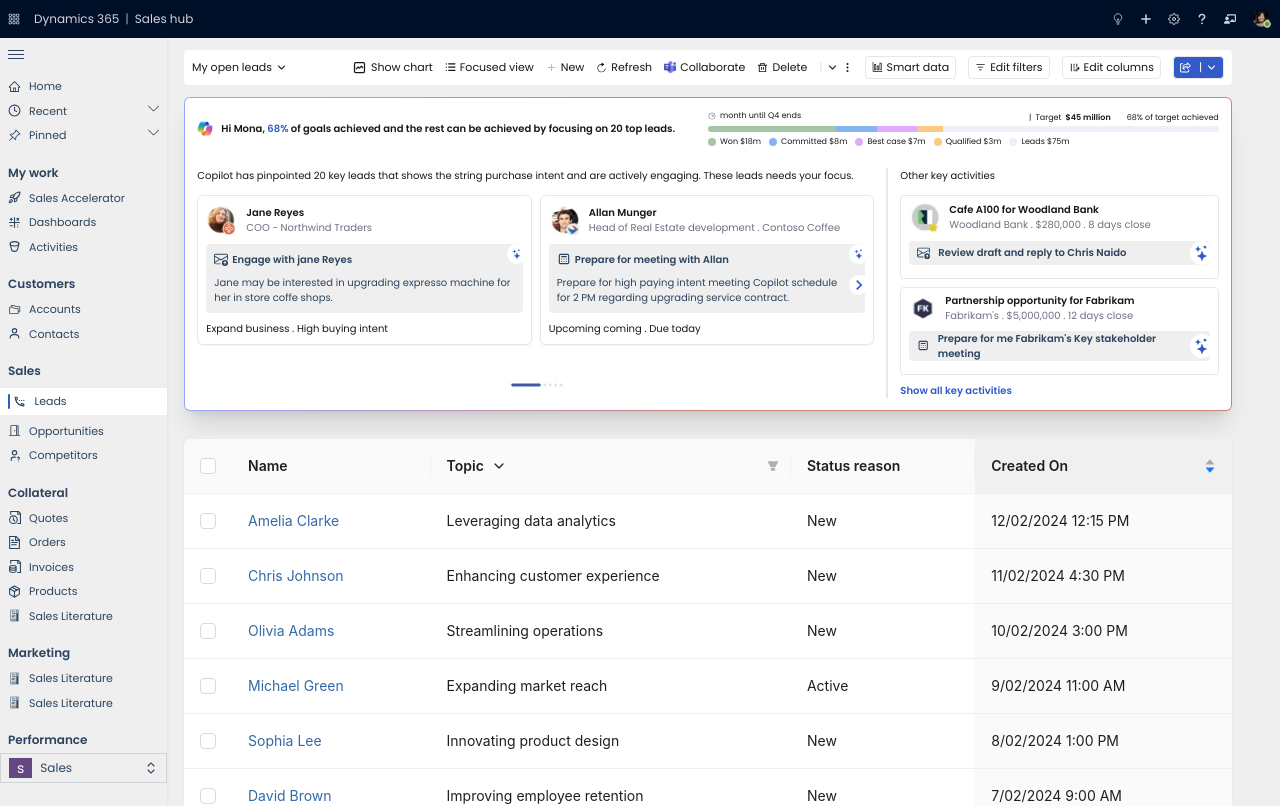
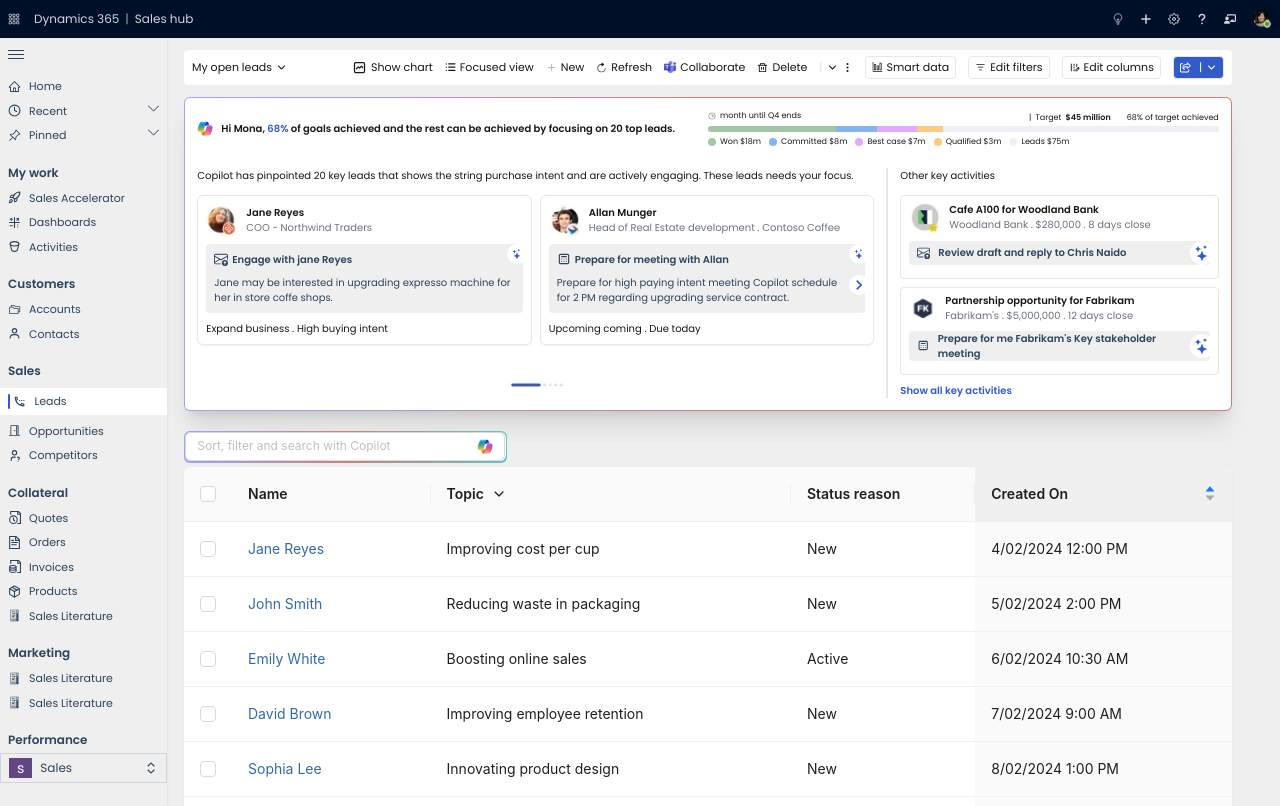
Before and after one commit to Godswillcode/workergen-interview, a Next.js app: page / in a window 1280 px wide. Shown: the top 806 px of the page. Built offline with nearby package versions, Linux system fonts and the light colour scheme.

Commit message:
lead details

```diff
--- /dev/null
+++ b/app/components/LeadDetails.tsx
@@ -0,0 +1,16 @@
+import { IModalProp } from "../types";
+import { Modal } from "antd";
+
+export const LeadDetails = ({ open, handleClose }: IModalProp) => {
+  return (
+    <Modal
+      open={open}
+      onCancel={() => handleClose()}
+      footer={null}
+      style={{ top: 15 }}
+      title=""
+    >
+      <h3>Hello</h3>
+    </Modal>
+  );
+};
--- a/app/components/LeadTable.tsx
+++ b/app/components/LeadTable.tsx
@@ -1,19 +1,28 @@
-import { Table } from "antd";
+import { Table, Input } from "antd";
 import { leadList, leadProps } from "../constant/index";
 import { useState } from "react";
 import type { TableColumnsType } from "antd";
 import dayjs from "dayjs";
 import { IoIosArrowDown } from "react-icons/io";
+import Image from "next/image";
+import anaLysisLogo from "../images/logoAnalysis.png";
 
 export const LeadTable = () => {
   const [selectedRows, setSelectedRows] = useState<React.Key[]>([]);
+  const [searchTerm, setSearchTerm] = useState<string>("");
 
-  const topicFilters = Array.from(
-    new Set(leadList.map((item) => item.topic))
-  ).map((topic) => ({
-    text: topic,
-    value: topic,
-  }));
+  //   const topicFilters = Array.from(
+  //     new Set(leadList.map((item) => item.topic))
+  //   ).map((topic) => ({
+  //     text: topic,
+  //     value: topic,
+  //   }));
+
+  const searchFilteredData = leadList.filter((item) =>
+  Object.values(item).some((value) =>
+    String(value).toLowerCase().includes(searchTerm.toLowerCase())
+  )
+);
 
   const columns: TableColumnsType<leadProps> = [
     {
@@ -31,10 +40,10 @@
       ),
       dataIndex: "topic",
       key: "topic",
-      filters: topicFilters,
-      onFilter: (value, record) =>
-        (record.topic || "").indexOf(value as string) === 0,
-      filterIcon: false,
+      //   filters: topicFilters,
+      //   onFilter: (value, record) =>
+      //     (record.topic || "").indexOf(value as string) === 0,
+      //   filterIcon: false,
     },
     {
       title: "Status reason",
@@ -45,7 +54,7 @@
       title: "Created On",
       dataIndex: "createdOn",
       key: "createdOn",
-      defaultSortOrder: "descend",
+      defaultSortOrder: "ascend",
       sorter: (a, b) =>
         dayjs(a.createdOn).valueOf() - dayjs(b.createdOn).valueOf(),
     },
@@ -61,11 +70,25 @@
 
   return (
     <div>
+      <div  style={{ width: "20.2rem" }} className="relative text-[12px] mt-5 p-[1.3px] rounded-md bg-gradient-to-r from-[#9BA5FF] via-[#ce8178] to-[#62C4C3]">
+      <div className="bg-white rounded-md">
+        <Input
+          placeholder="Sort, filter and search with Copilot"
+          allowClear
+          style={{ width: "20rem" }}
+          suffix={<Image src={anaLysisLogo} alt="logo" className="h-4 w-4" />}
+          //   onPressEnter={(e) => setSearchTerm(e.currentTarget.value)}
+
+          onChange={(e) => setSearchTerm(e.target.value)}
+         className="text-[12px] "
+        />
+      </div>
+      </div>
       <Table
         rowSelection={rowSelection}
-        className="shadow-sm mt-7"
+        className="shadow-sm mt-1"
         columns={columns}
-        dataSource={leadList || []}
+        dataSource={searchFilteredData || []}
         scroll={{ x: 500 }}
         pagination={{ pageSize: 10 }}
         rowKey="id"
--- a/app/types/index.ts
+++ b/app/types/index.ts
@@ -2,3 +2,9 @@
     isOpen: boolean;
     setIsOpen: (isOpen: boolean) => void;
   }
+
+  export interface IModalProp {
+    id?: number;
+    open: boolean;
+    handleClose: Function;
+}
```
